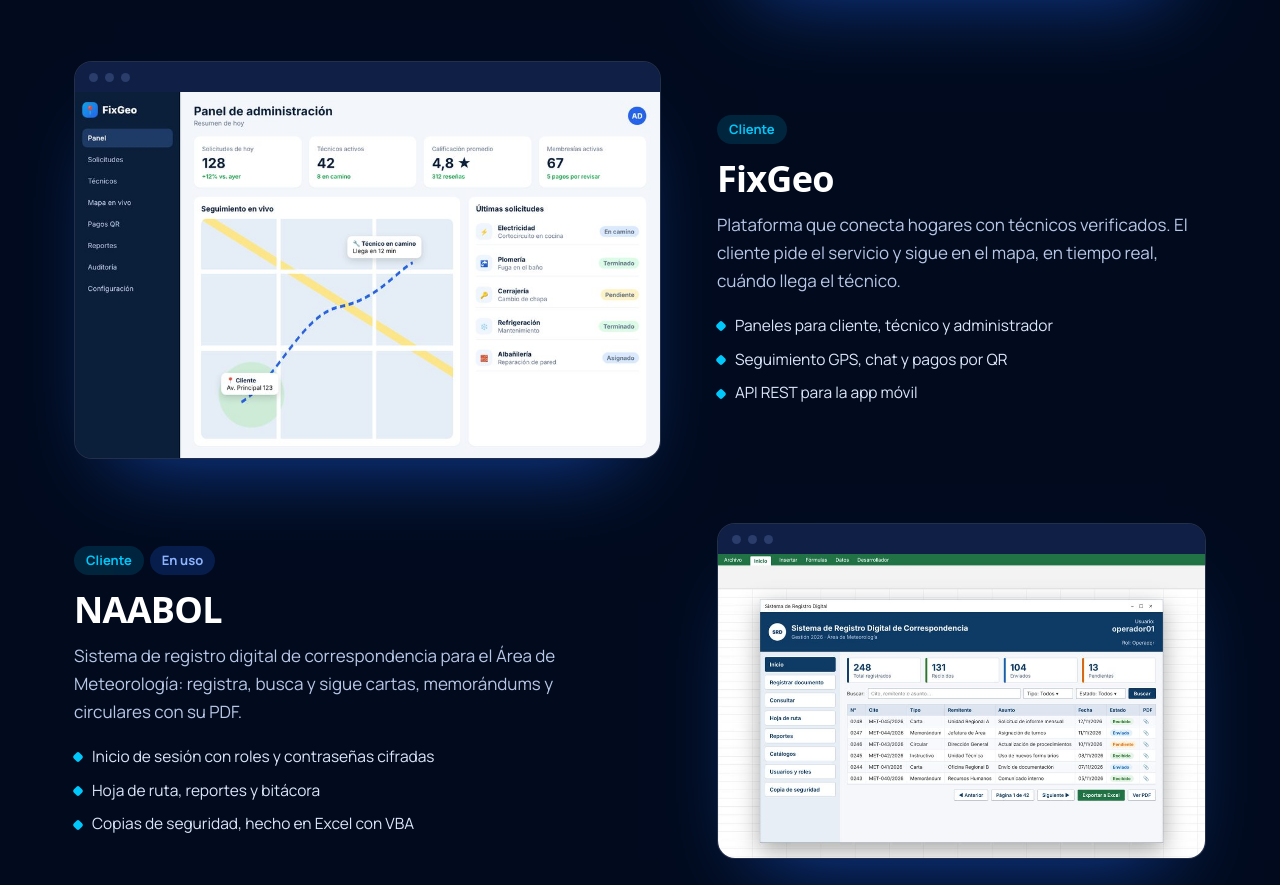
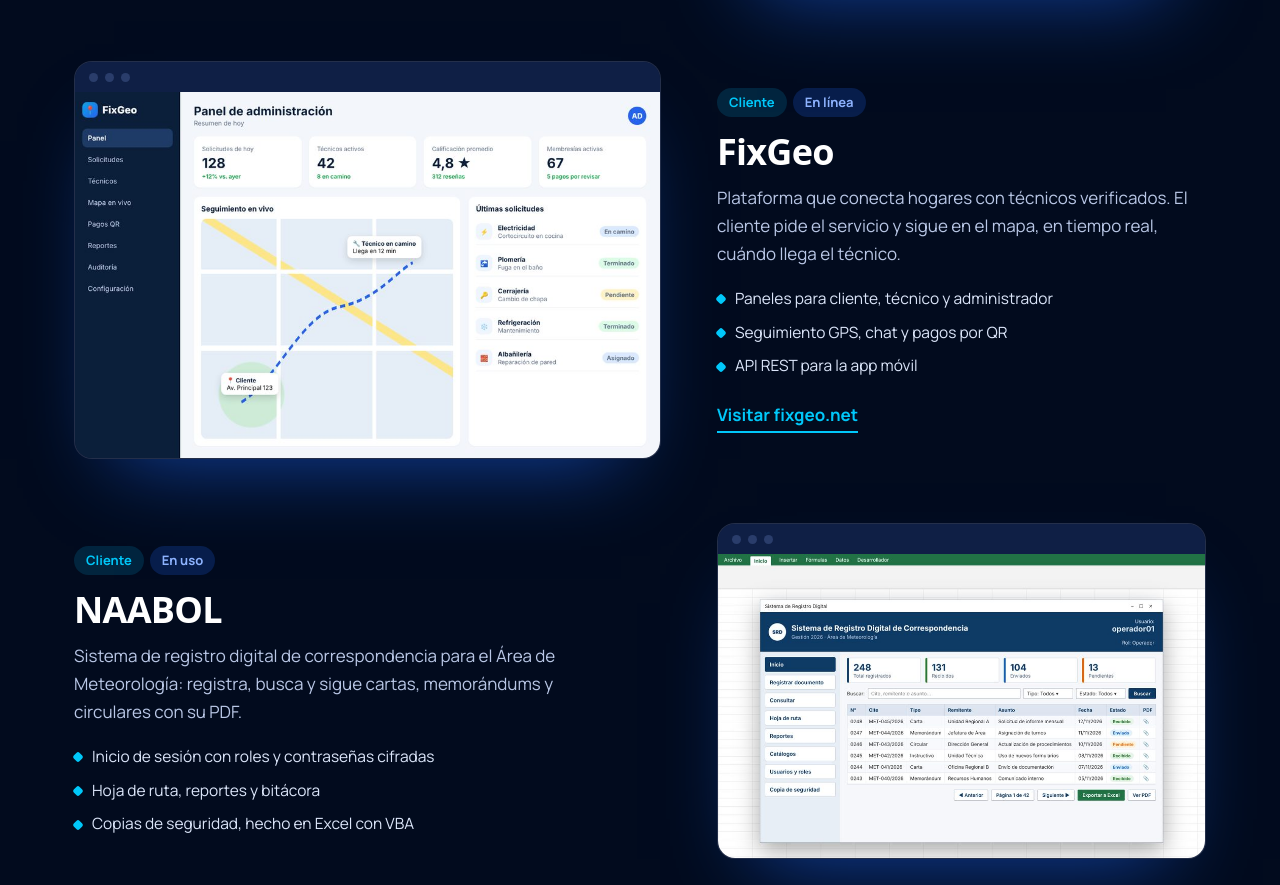
Before and after one commit to jose011011/emet, a plain HTML site: page index.html in a window 1280 px wide. Shown: the part 3317-4202 px from the top of the page. Drawn offline with Linux system fonts and the light colour scheme; a web font is replaced by a local one.

Commit message:
Add files via upload

```diff
--- a/index.html
+++ b/index.html
@@ -327,10 +327,11 @@ footer .wrap{display:flex;justify-content:space-between;flex-wrap:wrap;gap:12px;
     <div class="proj rv">
       <div class="shot"><div class="bar"><i></i><i></i><i></i></div><img src="img/fixgeo.jpg" alt="Panel de administración de FixGeo" loading="lazy"></div>
       <div>
-        <span class="pill">Cliente</span>
+        <span class="pill">Cliente</span><span class="pill b">En línea</span>
         <h3>FixGeo</h3>
         <p>Plataforma que conecta hogares con técnicos verificados. El cliente pide el servicio y sigue en el mapa, en tiempo real, cuándo llega el técnico.</p>
         <div class="res"><div>Paneles para cliente, técnico y administrador</div><div>Seguimiento GPS, chat y pagos por QR</div><div>API REST para la app móvil</div></div>
+        <a class="go" href="https://fixgeo.net" target="_blank" rel="noopener">Visitar fixgeo.net</a>
       </div>
     </div>
 
```
